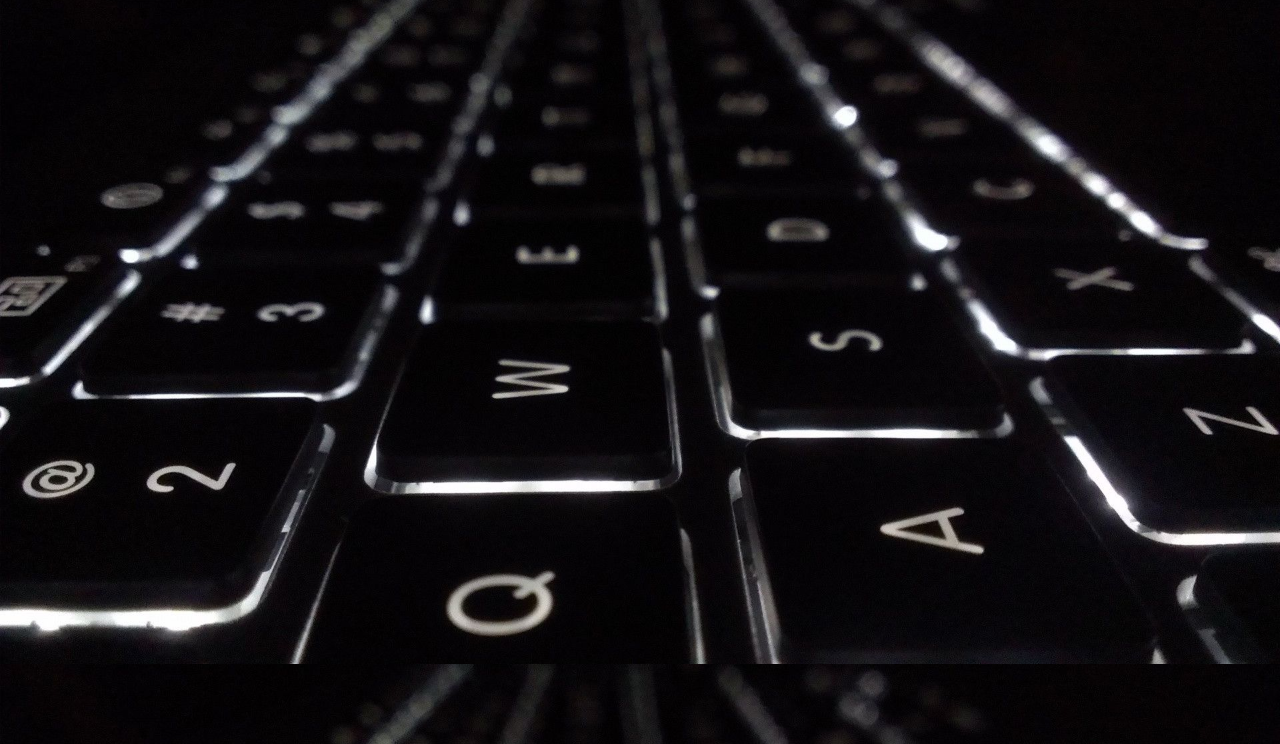
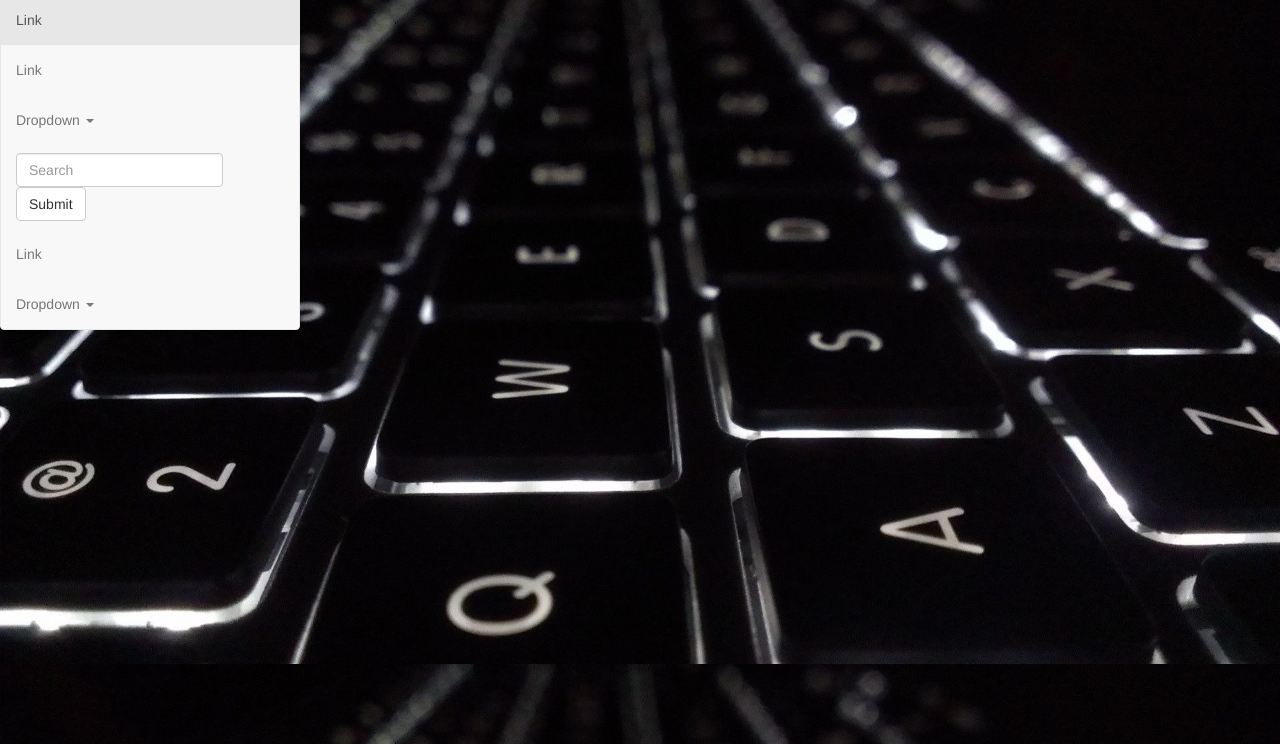
Before and after one commit to jdbower0525/jdbower0525.github.io, a plain HTML site: page index.html in a window 1280 px wide. Shown: the part 56-800 px from the top of the page. Drawn offline with nearby package versions, Linux system fonts and the light colour scheme.

Commit message:
trying to get side navbar working

```diff
--- a/index.css
+++ b/index.css
@@ -3,9 +3,47 @@ body {
     background-size: cover;
 }
 
-.navbar-nav > li > a, .navbar-brand {
+/*.navbar-nav > li > a, .navbar-brand {
     padding-top:4px !important;
     padding-bottom:0 !important;
     height: 28px;
 }
-.navbar {min-height:28px !important;}
+.navbar {min-height:28px !important;}*/
+@media (min-width: 768px) {
+  .navbar-collapse {
+    height: auto;
+    border-top: 0;
+    box-shadow: none;
+    max-height: none;
+    padding-left:0;
+    padding-right:0;
+  }
+  .navbar-collapse.collapse {
+    display: block !important;
+    width: auto !important;
+    padding-bottom: 0;
+    overflow: visible !important;
+  }
+  .navbar-collapse.in {
+    overflow-x: visible;
+  }
+
+.navbar
+{
+	max-width:300px;
+	margin-right: 0;
+	margin-left: 0;
+}
+
+.navbar-nav,
+.navbar-nav > li,
+.navbar-left,
+.navbar-right,
+.navbar-header
+{float:none !important;}
+
+.navbar-right .dropdown-menu {left:0;right:auto;}
+.navbar-collapse .navbar-nav.navbar-right:last-child {
+    margin-right: 0;
+}
+}
```
Also changed, not shown: index.html (+1 -0 lines).
